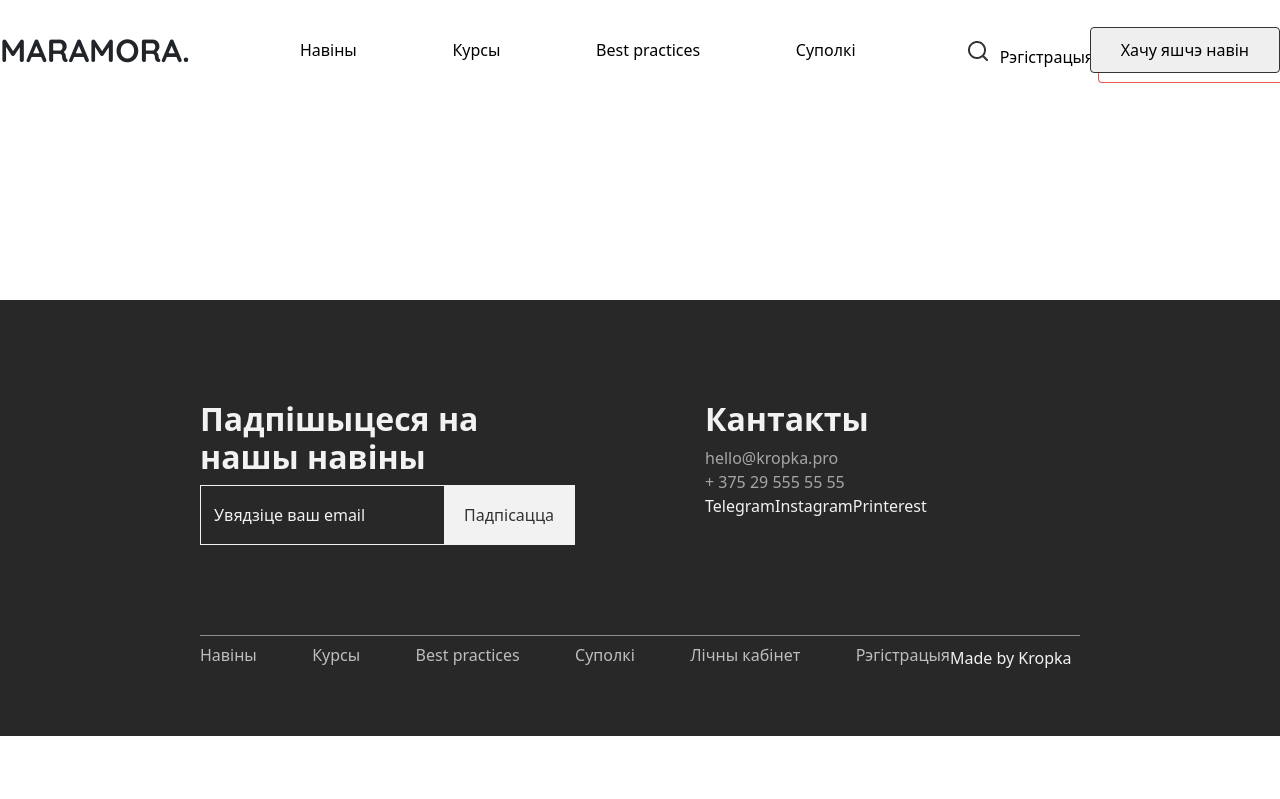
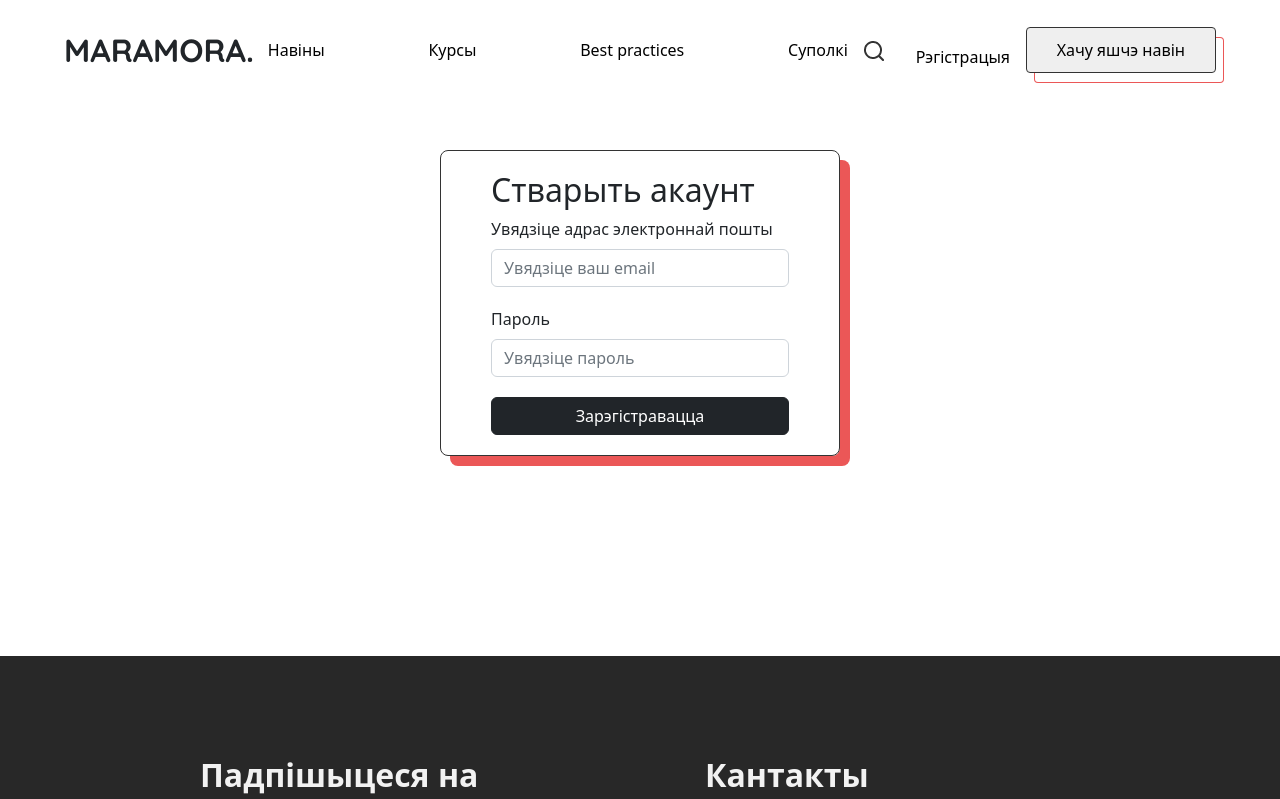
Before and after one commit to Boristhblade/hackaton, a React (Create React App) app: page /registration in a window 1280 px wide. Shown: the top 799 px of the page. Built offline with nearby package versions, Linux system fonts and the light colour scheme; the HTML template or start-up script is replaced by a standard one.

Commit message:
making registration page

```diff
--- a/package.json
+++ b/package.json
@@ -13,7 +13,8 @@
     "react-dom": "^18.2.0",
     "react-router-dom": "^6.3.0",
     "react-scripts": "^2.1.3",
-    "web-vitals": "^2.1.4"
+    "web-vitals": "^2.1.4",
+    "yup": "^0.32.11"
   },
   "scripts": {
     "start": "react-scripts --openssl-legacy-provider start",
--- a/src/Components/Header/Header.css
+++ b/src/Components/Header/Header.css
@@ -1,9 +1,9 @@
 .header {
   display: flex;
   justify-content: space-between;
-  gap: 100px;
   align-items: center;
   height: 100px;
+  margin: 0 5%;
 }
 
 .header-logo {
@@ -16,7 +16,7 @@
   display: flex;
   justify-content: space-between;
   flex-grow: 1;
-  gap: 55px;
+  gap: 45px;
   max-width: 600px;
 }
 
@@ -30,6 +30,7 @@
 .header-auth {
   display: flex;
   justify-content: space-between;
+  gap: 20px;
   align-items: center;
 }
 
--- a/src/Components/Header/index.jsx
+++ b/src/Components/Header/index.jsx
@@ -18,7 +18,7 @@ export function Header() {
         <a href="#">
           <img src="./img/search.png" alt="search" />
         </a>
-        <a href='#' className="header-auth-reg">
+        <a href='/registration' className="header-auth-reg">
           Рэгiстрацыя
         </a>
         <Button>
--- a/src/Components/NewsCard/NewsCard.css
+++ b/src/Components/NewsCard/NewsCard.css
@@ -2,10 +2,11 @@
   box-sizing: border-box;
   background: #F1F0F0;
   width: 387px;
-  min-height: 467px;
+  height: 505px;
   border-radius: 8px;
   padding: 20px;
   border: 1px solid rgba(55, 55, 55, 0.4);
+  overflow: hidden;
 }
 
 .newscard-image {
@@ -20,6 +21,7 @@
   font-size: 12px;
   line-height: 15px;
   text-transform: uppercase;
+  overflow: hidden;
 }
 
 .newscard-header {
--- /dev/null
+++ b/src/Components/RegForm/RegForm.css
@@ -0,0 +1,20 @@
+.regform {
+
+}
+
+.regform-container {
+  max-width: 400px;
+  margin: 50px auto;
+  padding: 20px 50px;
+  border: 1px solid #333333;
+  border-radius: 8px;
+  box-shadow: 10px 10px #EB5757;
+}
+
+.regform-submit {
+  width: 100%;
+}
+
+.regform-input {
+  margin-bottom: 20px;
+}
--- /dev/null
+++ b/src/Components/RegForm/index.jsx
@@ -0,0 +1,65 @@
+import { useFormik } from "formik";
+import React from "react";
+import { Form, Button } from "react-bootstrap";
+import { object, string } from "yup";
+import './RegForm.css';
+
+export function RegForm() {
+  const formik = useFormik({
+    initialValues: {
+      email: '',
+      password: '',
+    },
+    validationSchema: object().shape({
+      email: string()
+        .required()
+        .email('Пазначце правільны email'),
+      password: string()
+        .required('Гэта абавязковае поле'),
+    }),
+    validateOnBlur: false,
+    validateOnChange: false,
+  })
+  return (
+    <div className="regform">
+      <div className="regform-container">
+        <Form>
+          <h2 className="regform-header">Стварыть акаунт</h2>
+          <Form.Group className='regform-input'>
+            <Form.Label className="form-label">
+              Увядзіце адрас электроннай пошты
+            </Form.Label>
+            <Form.Control
+              type="email"
+              placeholder="Увядзіце ваш email"
+              value={formik.values.email}
+              onChange={formik.handleChange}
+              isInvalid={!!formik.errors.email}
+            />
+            <Form.Control.Feedback type="invalid">
+              {formik.errors.email}
+            </Form.Control.Feedback>
+          </Form.Group>
+          <Form.Group className='regform-input'>
+            <Form.Label className="form-label">
+              Пароль
+            </Form.Label>
+            <Form.Control
+              type="password"
+              placeholder="Увядзіце пароль"
+              value={formik.values.password}
+              onChange={formik.handleChange}
+              isInvalid={!!formik.errors.password}
+            />
+            <Form.Control.Feedback type="invalid">
+              {formik.errors.password}
+            </Form.Control.Feedback>
+          </Form.Group>
+          <Button variant="dark" className="regform-submit">
+            Зарэгістравацца
+          </Button>
+        </Form>
+      </div>
+    </div>
+  )
+}
--- a/src/Pages/Registration.jsx
+++ b/src/Pages/Registration.jsx
@@ -1,11 +1,13 @@
 import React from "react";
 import { Header } from "../Components/Header";
 import { Footer } from "../Components/Footer";
+import { RegForm } from "../Components/RegForm";
 
 export function Registration() {
   return (
     <>
       <Header />
+      <RegForm />
       <Footer />
     </>
   )
```
Also changed, not shown: src/Pages/Login.jsx (added), 1 other file (tests, documents, lock files or other folders).
